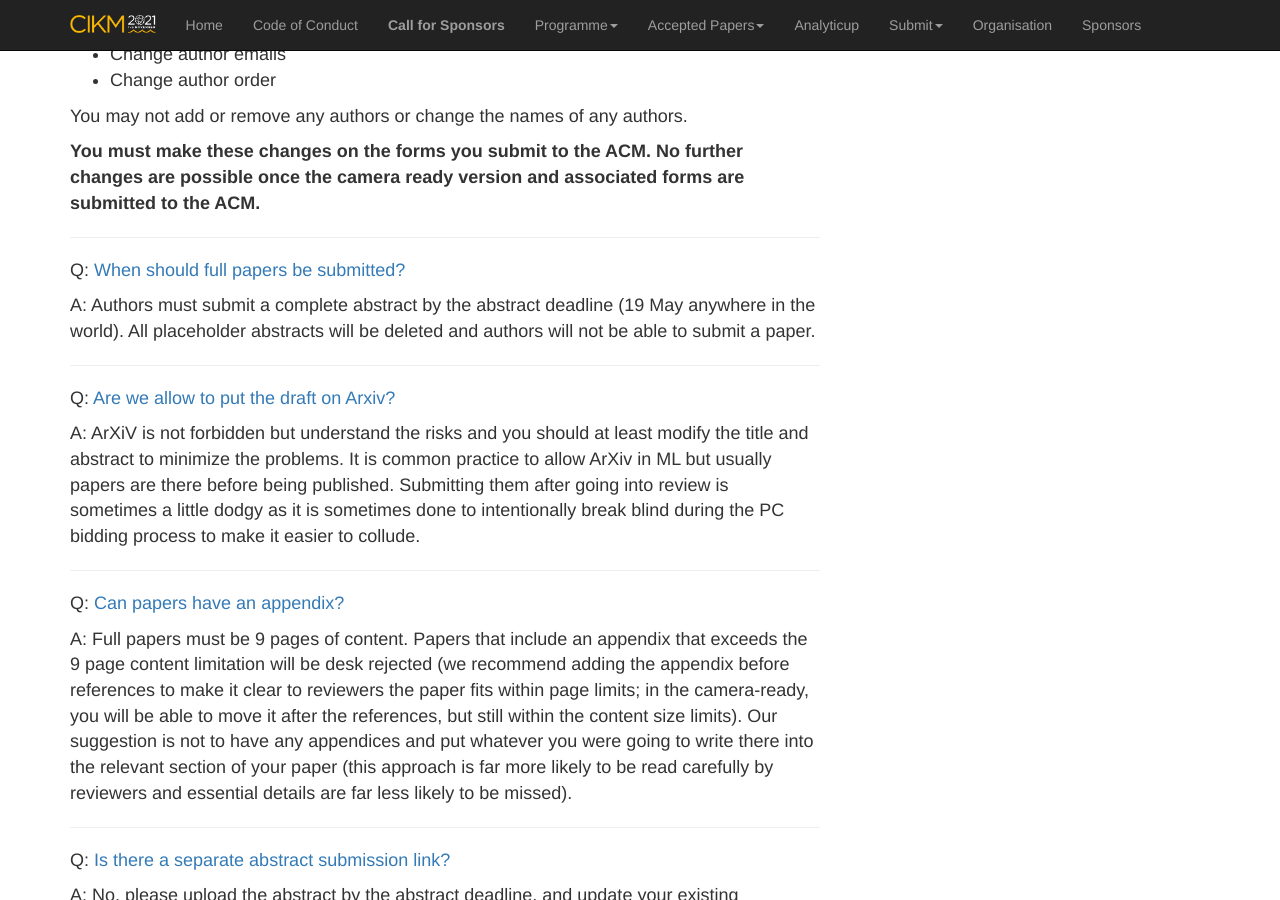
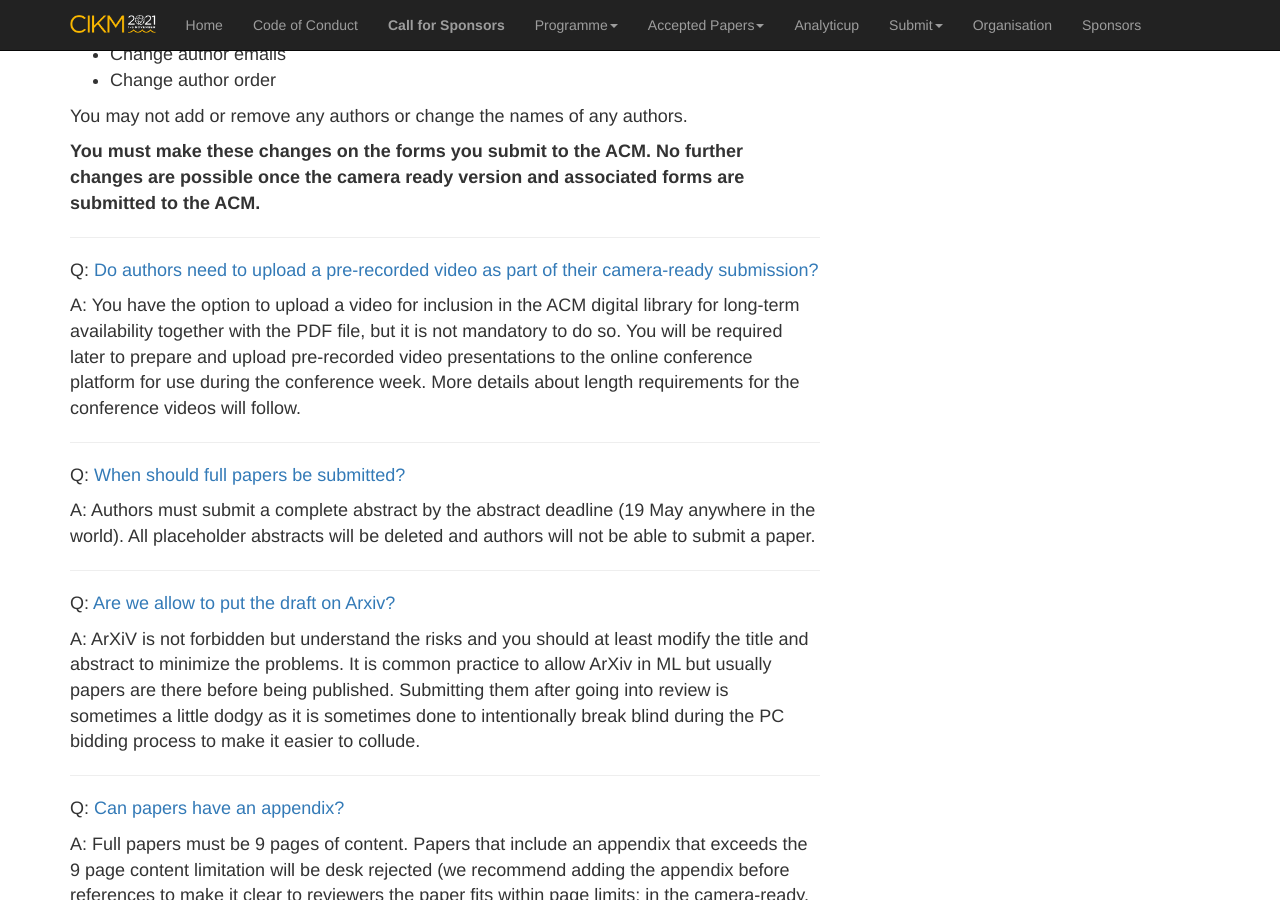
Before and after one commit to ielab/cikm2021-website, a Jekyll site: the page built from cfp/faq.md, in a window 1280 px wide and 900 px high, scrolled down 553 px. Built offline with Jekyll 4.4.1, drawn with Linux system fonts in a browser that asks for light colours; our own code applies the rules of GitHub Pages for plain Markdown files; comment, search, counter and statistics services are not loaded.

Commit message:
Update faq.md

```diff
--- a/cfp/faq.md
+++ b/cfp/faq.md
@@ -19,7 +19,7 @@ A: Yes.
 
 ---
 
-Q: <a href="#faq-12" id="faq-12" class="anchor">Can I still update the authors on my paper?</a>
+Q: <a href="#faq-13" id="faq-13" class="anchor">Can I still update the authors on my paper?</a>
 
 A: You may only make the following changes to the authors on your paper:
 
@@ -30,6 +30,12 @@ A: You may only make the following changes to the authors on your paper:
 You may not add or remove any authors or change the names of any authors.
 
 **You must make these changes on the forms you submit to the ACM. No further changes are possible once the camera ready version and associated forms are submitted to the ACM.**
+
+---
+
+Q: <a href="#faq-14" id="faq-14" class="anchor">Do authors need to upload a pre-recorded video as part of their camera-ready submission?</a>
+
+A: You have the option to upload a video for inclusion in the ACM digital library for long-term availability together with the PDF file, but it is not mandatory to do so. You will be required later to prepare and upload pre-recorded video presentations to the online conference platform for use during the conference week. More details about length requirements for the conference videos will follow.
 
 ---
 
```
